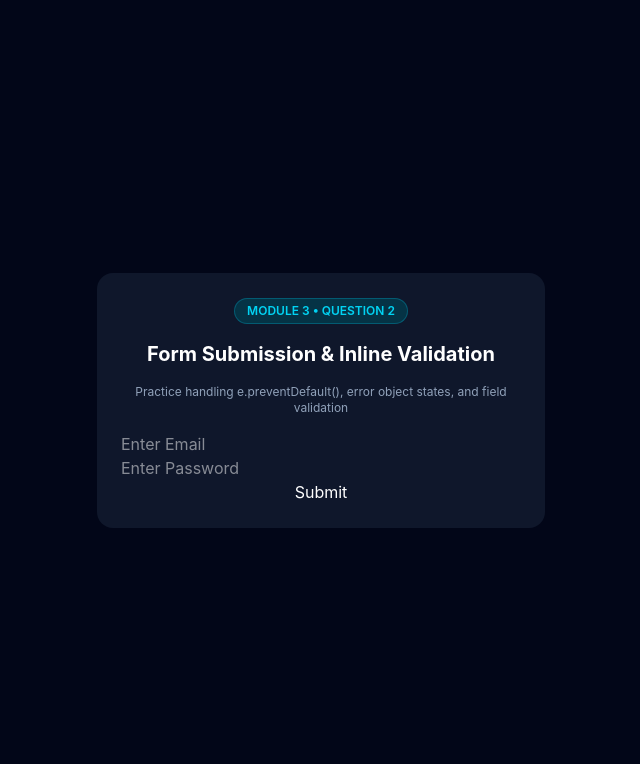
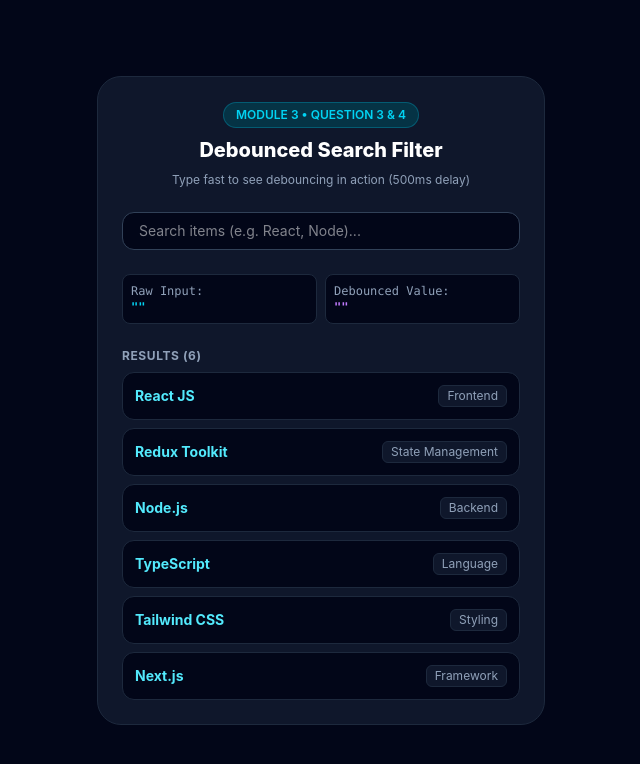
Before and after one commit to Rinkesh-modi/react-interview-lab, a React (Vite) app: page / in a window 1280 px wide. Shown: the top 764 px of the page, without its empty margins (319-959 px from the left). Built offline with nearby package versions, Linux system fonts and the light colour scheme.

Commit message:
Complete Module 3 (100% finished): Custom useDebounce hook and Debounced Search Filter solution

```diff
--- a/src/App.jsx
+++ b/src/App.jsx
@@ -1,9 +1,9 @@
-import Module3Q2 from './components/Module3Q2'
+import Module3Q3 from './components/Module3Q3'
 
 export default function App() {
   return (
     <div className="min-h-screen bg-slate-950 text-slate-100 flex flex-col items-center justify-center p-6 font-sans">
-      <Module3Q2 />
+      <Module3Q3 />
     </div>
   )
 }
--- a/src/Interview/fast-track/react-fast-track.md
+++ b/src/Interview/fast-track/react-fast-track.md
@@ -3,11 +3,11 @@
 **Overall Progress:**
 - 🟩 **Module 1: Core Hooks & State Updates** (100% | 6/6 topics)
 - 🟩 **Module 2: API Fetching & Custom Hooks** (100% | 4/4 topics)
-- ⬜ **Module 3: Debounced Search & Forms** (0% | 0/4 topics)
+- 🟩 **Module 3: Debounced Search & Forms** (100% | 4/4 topics)
 - ⬜ **Module 4: Performance & Memoization** (0% | 0/4 topics)
 - ⬜ **Module 5: Rapid Mock Simulation** (0% | 0/2 topics)
-- 📊 **Total Topic Progress:** 10 / 20 topics completed (50%)
-- 🏆 **Modules Completed:** 2 / 5 modules (40%)
+- 📊 **Total Topic Progress:** 14 / 20 topics completed (70%)
+- 🏆 **Modules Completed:** 3 / 5 modules (60%)
 
 > Goal: **Interview Readiness in 2 Hours** via focused high-yield modules and live coding.
 
@@ -65,11 +65,11 @@
 - [x] Handling stale API responses / race conditions (Cleanup with AbortController)
 - [x] Building reusable `useFetch(url)` Custom Hook
 
-## 🟨 MODULE 3: Debounced Search & Forms (IN PROGRESS: 2/4)
+## 🟩 MODULE 3: Debounced Search & Forms (COMPLETED)
 - [x] Controlled vs Uncontrolled inputs (`value` + `onChange` vs `useRef`)
 - [x] Form submission, validation, and error states
-- [ ] Building reusable `useDebounce(value, delay)` Custom Hook
-- [ ] Live coding a Debounced Search Filter
+- [x] Building reusable `useDebounce(value, delay)` Custom Hook
+- [x] Live coding a Debounced Search Filter
 
 ## ⬜ MODULE 4: Performance & Memoization
 - [ ] `useMemo` (memoizing expensive calculations)
--- /dev/null
+++ b/src/components/Module3Q3.jsx
@@ -0,0 +1,97 @@
+import { useState, useEffect } from "react"
+import useDebounce from "../hooks/useDebounce"
+
+const MOCK_ITEMS = [
+  { id: 1, name: "React JS", category: "Frontend" },
+  { id: 2, name: "Redux Toolkit", category: "State Management" },
+  { id: 3, name: "Node.js", category: "Backend" },
+  { id: 4, name: "TypeScript", category: "Language" },
+  { id: 5, name: "Tailwind CSS", category: "Styling" },
+  { id: 6, name: "Next.js", category: "Framework" },
+]
+
+export default function Module3Q3() {
+  const [searchTerm, setSearchTerm] = useState("")
+
+  // 1. Pass rapid state `searchTerm` to useDebounce with 500ms delay:
+  const debouncedSearchTerm = useDebounce(searchTerm, 500)
+
+  const [isSearching, setIsSearching] = useState(false)
+
+  // Track when debouncing is in progress:
+  useEffect(() => {
+    if (searchTerm !== debouncedSearchTerm) {
+      setIsSearching(true)
+    } else {
+      setIsSearching(false)
+    }
+  }, [searchTerm, debouncedSearchTerm])
+
+  // Filter items using debounced value (0 extra calculations while typing fast!)
+  const filteredItems = MOCK_ITEMS.filter((item) =>
+    item.name.toLowerCase().includes(debouncedSearchTerm.toLowerCase()) ||
+    item.category.toLowerCase().includes(debouncedSearchTerm.toLowerCase())
+  )
+
+  return (
+    <div className="max-w-md w-full mx-auto p-6 bg-slate-900 text-white rounded-3xl border border-slate-800 space-y-6 font-sans">
+      <div className="text-center space-y-2">
+        <div className="inline-block text-xs font-semibold uppercase px-3 py-1 bg-cyan-950 text-cyan-400 border border-cyan-500/30 rounded-full">
+          Module 3 • Question 3 & 4
+        </div>
+        <h2 className="text-xl font-extrabold text-white">Debounced Search Filter</h2>
+        <p className="text-xs text-slate-400">Type fast to see debouncing in action (500ms delay)</p>
+      </div>
+
+      {/* Input */}
+      <div className="relative">
+        <input
+          type="text"
+          value={searchTerm}
+          onChange={(e) => setSearchTerm(e.target.value)}
+          placeholder="Search items (e.g. React, Node)..."
+          className="w-full px-4 py-2 text-sm bg-slate-950 border border-slate-700 rounded-xl text-white focus:outline-none focus:border-cyan-400"
+        />
+        {isSearching && (
+          <span className="absolute right-3 top-2.5 text-xs text-amber-400 font-mono animate-pulse">
+            ⏳ Waiting 500ms...
+          </span>
+        )}
+      </div>
+
+      {/* Status Indicators */}
+      <div className="grid grid-cols-2 gap-2 text-xs font-mono">
+        <div className="p-2 bg-slate-950 rounded-lg border border-slate-800">
+          <span className="text-slate-400">Raw Input:</span>
+          <p className="text-cyan-400 font-bold truncate">{searchTerm || '""'}</p>
+        </div>
+        <div className="p-2 bg-slate-950 rounded-lg border border-slate-800">
+          <span className="text-slate-400">Debounced Value:</span>
+          <p className="text-purple-400 font-bold truncate">{debouncedSearchTerm || '""'}</p>
+        </div>
+      </div>
+
+      {/* Filtered List */}
+      <div className="space-y-2">
+        <h3 className="text-xs font-bold uppercase text-slate-400 tracking-wider">
+          Results ({filteredItems.length})
+        </h3>
+        {filteredItems.length > 0 ? (
+          filteredItems.map((item) => (
+            <div
+              key={item.id}
+              className="p-3 bg-slate-950 rounded-xl border border-slate-800 flex justify-between items-center"
+            >
+              <span className="font-bold text-sm text-cyan-300">{item.name}</span>
+              <span className="text-xs px-2 py-0.5 bg-slate-900 text-slate-400 rounded-md border border-slate-800">
+                {item.category}
+              </span>
+            </div>
+          ))
+        ) : (
+          <p className="text-xs text-rose-400 italic">No matching results found.</p>
+        )}
+      </div>
+    </div>
+  )
+}
--- /dev/null
+++ b/src/hooks/useDebounce.js
@@ -0,0 +1,29 @@
+import { useEffect, useState } from "react"
+
+/**
+ * Custom Hook: useDebounce
+ * Delays updating the returned value until `delay` ms pass without a new update.
+ *
+ * @param {any} value - The state/value to debounce (e.g. search query)
+ * @param {number} delay - The delay in milliseconds (default: 500ms)
+ * @returns {any} debouncedValue
+ */
+const useDebounce = (value, delay = 500) => {
+  const [debouncedValue, setDebouncedValue] = useState(value)
+
+  useEffect(() => {
+    // 1. Start a timer to update debouncedValue after delay ms
+    const timerId = setTimeout(() => {
+      setDebouncedValue(value)
+    }, delay)
+
+    // 2. Cleanup: Cancel previous timer if value changes before delay finishes
+    return () => {
+      clearTimeout(timerId)
+    }
+  }, [value, delay])
+
+  return debouncedValue
+}
+
+export default useDebounce
```
